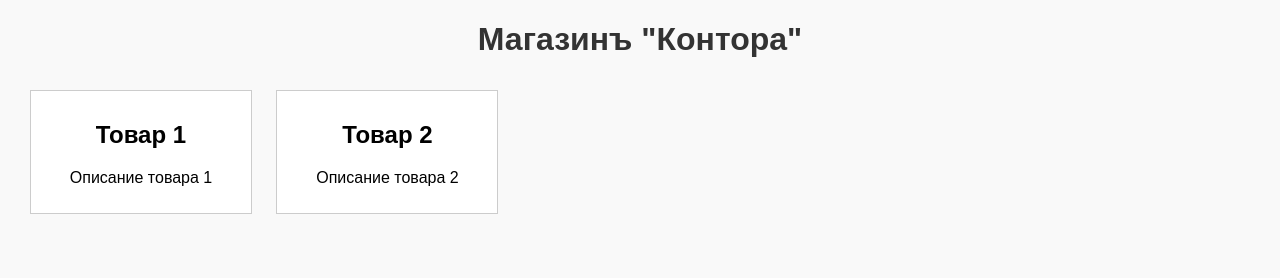
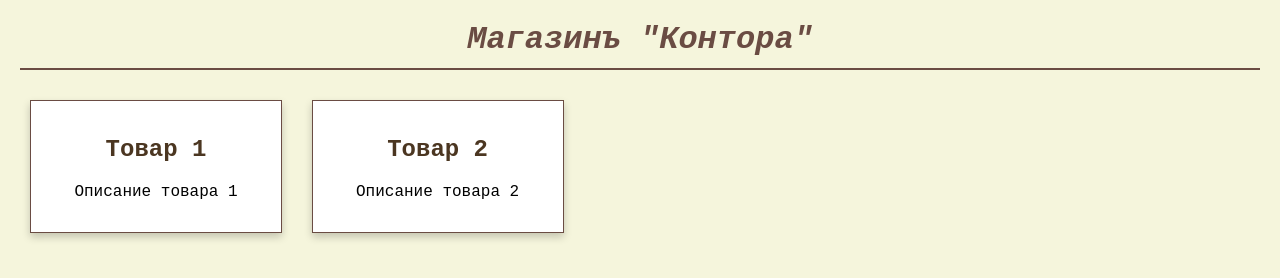
Before and after one commit to SecretMaud/Kontora, a plain HTML site: page index.html in a window 1280 px wide. Drawn offline with Linux system fonts and the light colour scheme.

Commit message:
Update styles.css

```diff
--- a/styles.css
+++ b/styles.css
@@ -1,20 +1,31 @@
 body {
-    font-family: Arial, sans-serif;
+    font-family: 'Courier New', Courier, monospace;
     margin: 20px;
-    background-color: #f9f9f9;
+    background-color: #f5f5dc; /* Бежевый тон */
 }
 
-h1 {
+header h1 {
     text-align: center;
-    color: #333;
+    color: #6a4c43; /* Коричневатый оттенок */
+    font-size: 2em;
+    font-style: italic; /* Придаём винтажный стиль */
+    border-bottom: 2px solid #6a4c43;
+    padding-bottom: 10px;
+    margin-bottom: 20px;
 }
 
 .product {
-    border: 1px solid #ccc;
-    padding: 10px;
+    border: 1px solid #6a4c43; /* Тонкая рамка */
+    padding: 15px;
     margin: 10px;
-    width: 200px;
+    width: 220px;
     text-align: center;
     display: inline-block;
     background-color: #fff;
+    box-shadow: 0 4px 8px rgba(0, 0, 0, 0.2);
 }
+
+.product h2 {
+    color: #4b3621; /* Тёмно-коричневый цвет */
+    font-size: 1.5em;
+}
```
